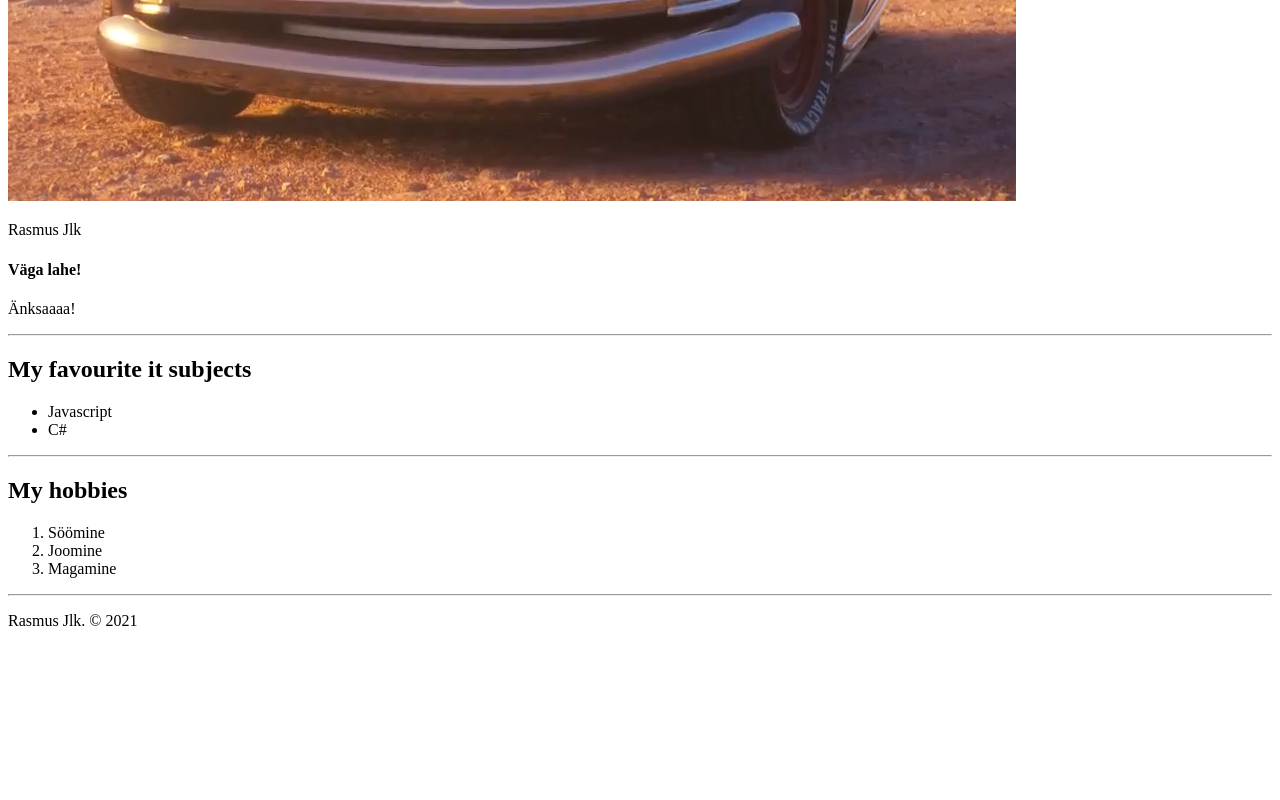
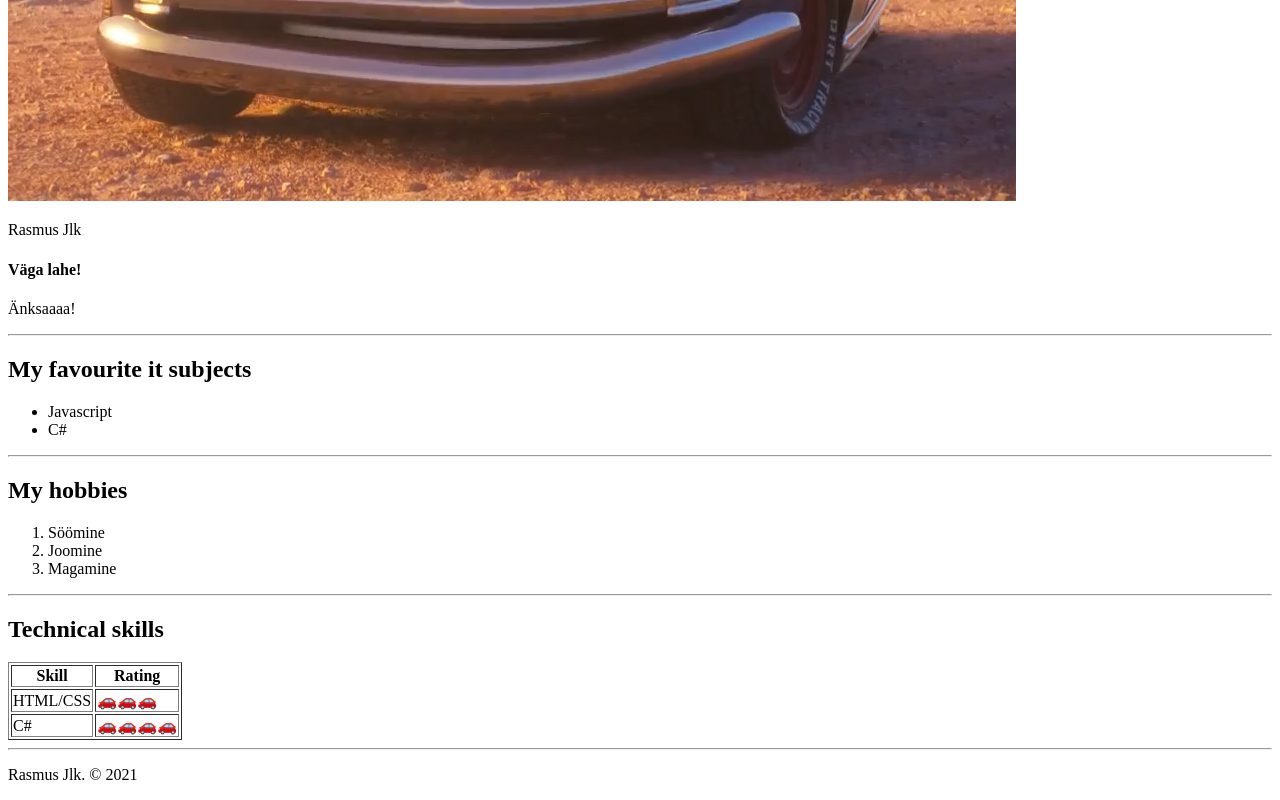
Before and after one commit to RasssJ/Week-1---HTML---First-Page, a plain HTML site: page index.html in a window 1280 px wide. Shown: the part 567-1367 px from the top of the page. Before the commit the page ends 1213 px from the top, so only its background shows below. Drawn offline with Linux system fonts and the light colour scheme.

Commit message:
Add skills table

```diff
--- a/index.html
+++ b/index.html
@@ -33,6 +33,31 @@
 
     <hr>
 
+    <h2>Technical skills</h2>
+
+    <table border="1">
+        <!--tr - table row-->
+    <tr>
+        <th>Skill</th>
+        <th>Rating</th>
+    </tr>
+
+    <tr>
+      <!--td - table-->
+        <td>HTML/CSS</td>
+        <td>🚗🚗🚗</td>
+
+    </tr>
+
+    <tr>
+        <td>C#</td>
+        <td>🚗🚗🚗🚗</td>
+    </tr>
+
+    </table>
+
+    <hr>
+
     <footer>
         <p>Rasmus Jlk. &#169 2021</p>
     </footer>
```
